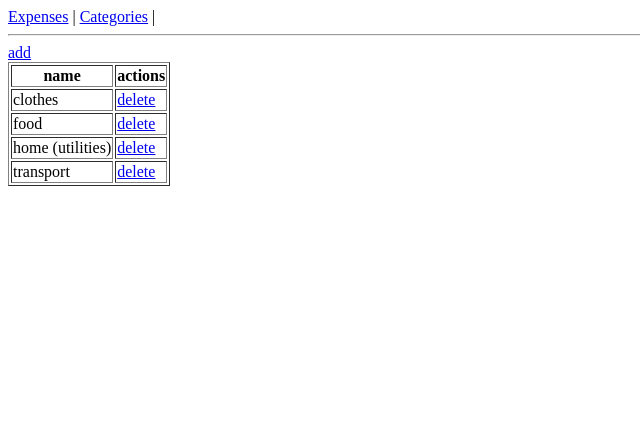
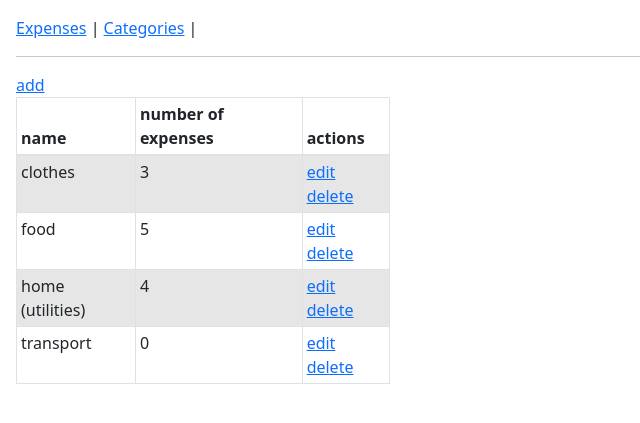
Before and after one commit to KamilNurzynski/Expenses, a Django app: page /expenses/category/list/ in a window 1280 px wide. Shown: the top 423 px of the page, without its empty margins (0-640 px from the left). Run offline with Django 4.2, Linux system fonts and the light colour scheme; data comes from the database, SQL or seed files in the repository; some libraries are stand-ins or nearby versions.

Commit message:
Almost all tasks finished.

```diff
--- a/expenses/reports.py
+++ b/expenses/reports.py
@@ -13,3 +13,7 @@ def summary_per_category(queryset):
         .annotate(s=Sum('amount'))
         .values_list('category_name', 's')
     ))
+
+
+def total_amount(queryset):
+    return sum([total for total in summary_per_category(queryset).values()])
--- a/expenses/templates/expenses/category_list.html
+++ b/expenses/templates/expenses/category_list.html
@@ -3,10 +3,11 @@
 {% block content %}
     <a href="{% url 'expenses:category-create' %}">add</a>
 
-<table border="1">
+    <table class="table table-striped table-bordered table-sm" style="width:30%;">
         <thead>
         <tr>
             <th>name</th>
+            <th>number of expenses</th>
             <th>actions</th>
         </tr>
         </thead>
@@ -14,9 +15,17 @@
         {% for obj in object_list %}
             <tr>
                 <td>
-				{{obj.name}}
+                    {{ obj.name }}
                 </td>
                 <td>
+                    {% for category, nr_of_expenses in expenses_of_category.items %}
+                        {% if category == obj.name %}
+                            {{ nr_of_expenses }}
+                        {% endif %}
+                    {% endfor %}
+                </td>
+                <td>
+                    <a href="{% url 'expenses:category-edit' obj.id %}">edit</a>
                     <a href="{% url 'expenses:category-delete' obj.id %}">delete</a>
                 </td>
             </tr>
--- a/expenses/urls.py
+++ b/expenses/urls.py
@@ -2,7 +2,6 @@ from django.views.generic import CreateView, UpdateView, DeleteView
 from django.urls import path, reverse_lazy
 from .models import Expense, Category
 from .views import ExpenseListView, CategoryListView
-
 
 urlpatterns = [
     path('expense/list/',
@@ -10,25 +9,25 @@ urlpatterns = [
          name='expense-list'),
     path('expense/create/',
          CreateView.as_view(
-            model=Expense,
-            fields='__all__',
-            success_url=reverse_lazy('expenses:expense-list'),
-            template_name='generic_update.html'
+             model=Expense,
+             fields='__all__',
+             success_url=reverse_lazy('expenses:expense-list'),
+             template_name='generic_update.html'
          ),
          name='expense-create'),
     path('expense/<int:pk>/edit/',
          UpdateView.as_view(
-            model=Expense,
-            fields='__all__',
-            success_url=reverse_lazy('expenses:expense-list'),
-            template_name='generic_update.html'
+             model=Expense,
+             fields='__all__',
+             success_url=reverse_lazy('expenses:expense-list'),
+             template_name='generic_update.html'
          ),
          name='expense-edit'),
     path('expense/<int:pk>/delete/',
          DeleteView.as_view(
-            model=Expense,
-            success_url=reverse_lazy('expenses:expense-list'),
-            template_name='generic_delete.html'
+             model=Expense,
+             success_url=reverse_lazy('expenses:expense-list'),
+             template_name='generic_delete.html'
          ),
          name='expense-delete'),
 
@@ -37,17 +36,25 @@ urlpatterns = [
          name='category-list'),
     path('category/create/',
          CreateView.as_view(
-            model=Category,
-            fields='__all__',
-            success_url=reverse_lazy('expenses:category-list'),
-            template_name='generic_update.html'
+             model=Category,
+             fields='__all__',
+             success_url=reverse_lazy('expenses:category-list'),
+             template_name='generic_update.html'
          ),
          name='category-create'),
     path('category/<int:pk>/delete/',
          DeleteView.as_view(
-            model=Category,
-            success_url=reverse_lazy('expenses:category-list'),
-            template_name='generic_delete.html'
+             model=Category,
+             success_url=reverse_lazy('expenses:category-list'),
+             template_name='generic_delete.html'
          ),
          name='category-delete'),
+    path('category/<int:pk>/edit/',
+         UpdateView.as_view(
+             model=Category,
+             fields='__all__',
+             success_url=reverse_lazy('expenses:category-list'),
+             template_name='generic_update.html',
+         ),
+         name='category-edit'),
 ]
--- a/expenses/views.py
+++ b/expenses/views.py
@@ -1,7 +1,7 @@
 from django.views.generic.list import ListView
 from .forms import ExpenseSearchForm
 from .models import Expense, Category
-from .reports import summary_per_category
+from .reports import summary_per_category, total_amount
 
 
 class ExpenseListView(ListView):
@@ -14,32 +14,43 @@ class ExpenseListView(ListView):
         form = ExpenseSearchForm(self.request.GET)
         if form.is_valid():
             name = form.cleaned_data.get('name', '').strip()
-            date_from = form.cleaned_data.get('date_from')
-            date_to = form.cleaned_data.get('date_to')
+            from_date = form.cleaned_data.get('from_date')
+            to_date = form.cleaned_data.get('to_date')
             categories = form.cleaned_data.get('categories')
-            print(categories)
-            # if name:
-            #     queryset = queryset.filter(name__icontains=name)
             if name:
                 queryset = queryset.filter(name__icontains=name).order_by('date')
             if categories:
                 queryset = queryset.filter(category__pk__in=categories).order_by('category')
-            if date_from:
-                queryset = queryset.filter(date__gte=date_from)
-            if date_to:
-                queryset = queryset.filter(date__lte=date_to)
-            if date_from and date_to:
-                queryset = queryset.filter(date__range=(date_from, date_to)).order_by('date')
-            if name and date_from and date_to:
-                queryset = queryset.filter(name__icontains=name, date__range=(date_from, date_to)).order_by('date')
+            if from_date:
+                queryset = queryset.filter(date__gte=from_date)
+            if to_date:
+                queryset = queryset.filter(date__lte=to_date)
+            if from_date and to_date:
+                queryset = queryset.filter(date__range=(from_date, to_date)).order_by('date')
+            if name and from_date and to_date:
+                queryset = queryset.filter(name__icontains=name, date__range=(from_date, to_date)).order_by('date')
 
         return super().get_context_data(
             form=form,
             object_list=queryset,
             summary_per_category=summary_per_category(queryset),
+            total_amount=total_amount(queryset),
             **kwargs)
 
 
 class CategoryListView(ListView):
     model = Category
     paginate_by = 5
+
+    def get_context_data(self, *, object_list=None, **kwargs):
+        queryset = object_list if object_list is not None else self.object_list
+
+        expenses = Expense.objects.all()
+        expenses_of_category = {category.name: 0 for category in queryset}
+        for expense in expenses:
+            expenses_of_category[expense.category.name] += 1
+
+        return super().get_context_data(
+            object_list=queryset,
+            expenses_of_category=expenses_of_category,
+            **kwargs)
--- a/project/templates/base.html
+++ b/project/templates/base.html
@@ -3,7 +3,39 @@
 <head>
     <title>{% block meta_title %}Expenses app{% endblock %}</title>
     <meta http-equiv="Content-Type" content="text/html; charset=utf-8">
+    <link rel="stylesheet" href="https://cdn.jsdelivr.net/npm/bootstrap@4.6.2/dist/css/bootstrap.min.css"
+          integrity="sha384-xOolHFLEh07PJGoPkLv1IbcEPTNtaed2xpHsD9ESMhqIYd0nLMwNLD69Npy4HI+N" crossorigin="anonymous">
+    <script src="https://cdn.jsdelivr.net/npm/jquery@3.5.1/dist/jquery.slim.min.js"
+            integrity="sha384-DfXdz2htPH0lsSSs5nCTpuj/zy4C+OGpamoFVy38MVBnE+IbbVYUew+OrCXaRkfj"
+            crossorigin="anonymous"></script>
+{#    <script src="https://cdn.jsdelivr.net/npm/bootstrap@4.6.2/dist/js/bootstrap.bundle.min.js"#}
+{#            integrity="sha384-Fy6S3B9q64WdZWQUiU+q4/2Lc9npb8tCaSX9FK7E8HnRr0Jz8D6OP9dO5Vg3Q9ct"#}
+{#            crossorigin="anonymous"></script>#}
+
+    {#Bootstrap 5 poniżej#}
+    <!-- CSS only -->
+    <link href="https://cdn.jsdelivr.net/npm/bootstrap@5.2.2/dist/css/bootstrap.min.css" rel="stylesheet"
+          integrity="sha384-Zenh87qX5JnK2Jl0vWa8Ck2rdkQ2Bzep5IDxbcnCeuOxjzrPF/et3URy9Bv1WTRi" crossorigin="anonymous">
+    <!-- JavaScript Bundle with Popper -->
+    <script src="https://cdn.jsdelivr.net/npm/bootstrap@5.2.2/dist/js/bootstrap.bundle.min.js"
+            integrity="sha384-OERcA2EqjJCMA+/3y+gxIOqMEjwtxJY7qPCqsdltbNJuaOe923+mo//f6V8Qbsw3"
+            crossorigin="anonymous"></script>
+
+    {#tutaj na dole linki z datatables#}
+
+
+    <link rel="stylesheet" type="text/css" href="https://cdn.datatables.net/1.12.1/css/jquery.dataTables.css">
+
+    <script type="text/javascript" charset="utf8"
+            src="https://cdn.datatables.net/1.12.1/js/jquery.dataTables.js"></script>
+
 </head>
+<style>
+    body {
+        margin: 1em;
+    }
+
+</style>
 <body>
 <a href="{% url 'expenses:expense-list' %}">Expenses</a> |
 <a href="{% url 'expenses:category-list' %}">Categories</a> |
```
Also changed, not shown: expenses/forms.py (+8 -4 lines), expenses/templates/expenses/expense_list.html (+27 -4 lines). Lines whose indentation alone changed are shown as unchanged.
